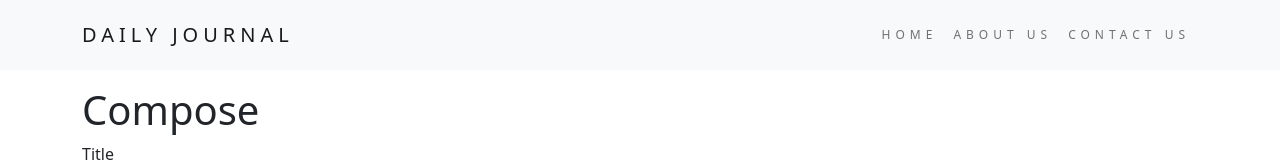
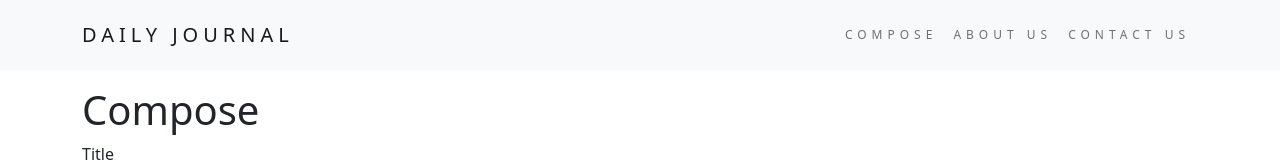
Before and after one commit to jay-rt/blogWithDatabase, a React (Create React App) app in the folder client/: page /compose in a window 1280 px wide. Shown: the top 162 px of the page. Built offline with nearby package versions, Linux system fonts and the light colour scheme.

Commit message:
removed react-bootstrap in favour of vanilla bootstrap

```diff
--- a/client/package.json
+++ b/client/package.json
@@ -7,7 +7,6 @@
     "@testing-library/react": "^13.3.0",
     "@testing-library/user-event": "^13.5.0",
     "react": "^18.2.0",
-    "react-bootstrap": "^2.5.0",
     "react-dom": "^18.2.0",
     "react-router-dom": "^6.3.0",
     "react-scripts": "5.0.1",
--- a/client/src/components/App.jsx
+++ b/client/src/components/App.jsx
@@ -5,7 +5,7 @@
 import ContactPage from "../pages/ContactPage";
 import HomePage from "../pages/HomePage";
 import Footer from "./Footer";
-import NavigationBar from "./NavigationBar";
+import NavBar from "./NavBar";
 
 const App = () => {
   const [blogs, setBlogs] = useState([]);
@@ -19,7 +19,7 @@
   return (
     <>
       <BrowserRouter>
-        <NavigationBar />
+        <NavBar />
         <div className="container">
           <Routes>
             <Route path="/" element={<HomePage blogs={blogs} />}></Route>
--- /dev/null
+++ b/client/src/components/NavBar.jsx
@@ -0,0 +1,46 @@
+import React from "react";
+import { Link } from "react-router-dom";
+
+const NavBar = () => {
+  return (
+    <nav className="navbar navbar-expand-lg navbar-light bg-light">
+      <div className="container">
+        <Link className="navbar-brand" to="/">
+          DAILY JOURNAL
+        </Link>
+        <button
+          className="navbar-toggler"
+          type="button"
+          data-bs-toggle="collapse"
+          data-bs-target="#navbarToggler"
+          aria-controls="navbarToggler"
+          aria-expanded="false"
+          aria-label="Toggle navigation"
+        >
+          <span className="navbar-toggler-icon"></span>
+        </button>
+        <div className="collapse navbar-collapse" id="navbarToggler">
+          <ul className="navbar-nav ms-auto">
+            <li className="navbar-item">
+              <Link className="nav-link" to="/compose">
+                COMPOSE
+              </Link>
+            </li>
+            <li className="navbar-item">
+              <Link className="nav-link" to="/about">
+                ABOUT US
+              </Link>
+            </li>
+            <li className="navbar-item">
+              <Link className="nav-link" to="/contact">
+                CONTACT US
+              </Link>
+            </li>
+          </ul>
+        </div>
+      </div>
+    </nav>
+  );
+};
+
+export default NavBar;
--- a/client/src/components/NavigationBar.jsx
+++ /dev/null
@@ -1,42 +0,0 @@
-import React from "react";
-import { Link } from "react-router-dom";
-import Container from "react-bootstrap/Container";
-import Nav from "react-bootstrap/Nav";
-import Navbar from "react-bootstrap/Navbar";
-
-const NavigationBar = () => {
-  return (
-    //Navbar component with bg as background props, expand to allow collapsable behaviour and variant for colour palate
-    <Navbar bg="light" expand="lg" variant="light">
-      {/* Container component with bootstrap container class */}
-      <Container>
-        {/* Brand component for bootstrap brand class, with href element set to <a> tag*/}
-        <Navbar.Brand href="#">DAILY JOURNAL</Navbar.Brand>
-        <Navbar.Toggle aria-controls="responsive-navbar-nav" />
-        <Navbar.Collapse id="responsive-navbar-nav">
-          {/* Using as property to set the element to ul, div by default*/}
-          <Nav as="ul" className="ms-auto">
-            <Nav.Item as="li">
-              {/* Using Link to render just the component instead of whole DOM*/}
-              <Link className="nav-link" to="/">
-                HOME
-              </Link>
-            </Nav.Item>
-            <Nav.Item as="li">
-              <Link className="nav-link" to="/about">
-                ABOUT US
-              </Link>
-            </Nav.Item>
-            <Nav.Item as="li">
-              <Link className="nav-link" to="/contact">
-                CONTACT US
-              </Link>
-            </Nav.Item>
-          </Nav>
-        </Navbar.Collapse>
-      </Container>
-    </Navbar>
-  );
-};
-
-export default NavigationBar;
--- a/client/src/pages/ComposePage.jsx
+++ b/client/src/pages/ComposePage.jsx
@@ -30,7 +30,7 @@
       <h1>Compose</h1>
       <form action="/compose" method="post" onSubmit={handleSubmit}>
         <div className="mb-3">
-          <label className="form-label" for="title">
+          <label className="form-label" htmlFor="title">
             Title
           </label>
           <input
@@ -42,7 +42,7 @@
             value={blog.title}
           />
         </div>
-        <label className="form-label" for="content">
+        <label className="form-label" htmlFor="content">
           Post
         </label>
         <div className="mb-3">
```
Also changed, not shown: 1 other file (tests, documents, lock files or other folders).
